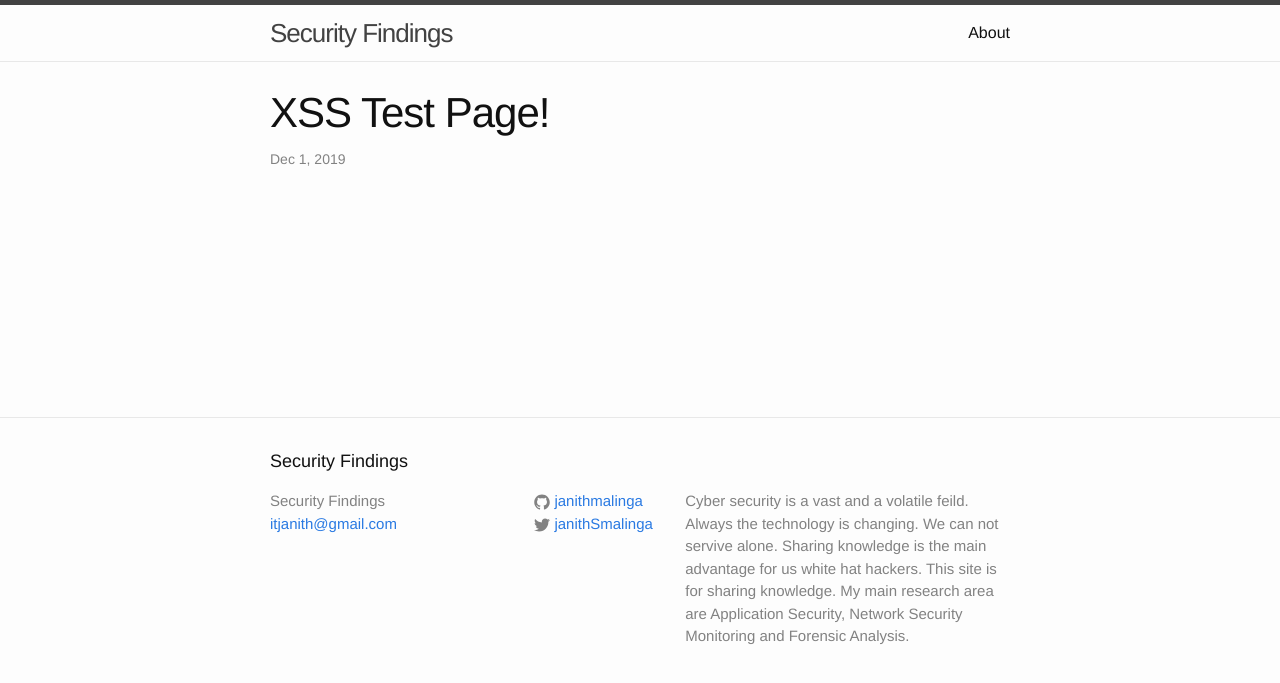
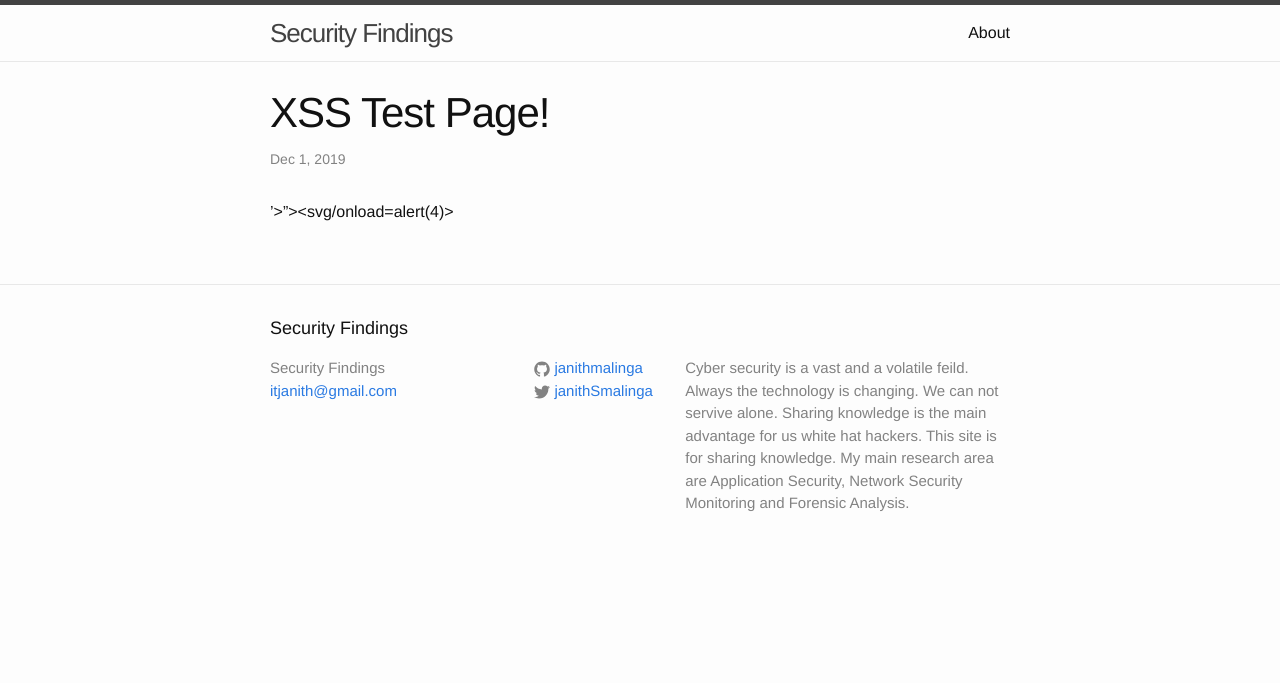
Before and after one commit to janithmalinga/janithmalinga.github.io, a Jekyll site: the page built from _posts/2019-12-01-XSS-Test-Page.md, in a window 1280 px wide. Shown: the top 683 px of the page. Built offline with Jekyll 4.4.1, drawn with Linux system fonts in a browser that asks for light colours.

Commit message:
Update 2019-12-01-XSS-Test-Page.md

```diff
--- a/_posts/2019-12-01-XSS-Test-Page.md
+++ b/_posts/2019-12-01-XSS-Test-Page.md
@@ -6,7 +6,4 @@
 ---
 
 
-<xml:namespace prefix="t"><svg><style>&lt;img/src=x onerror=alert(1)// </b>
-“><svg/onload=alert(2)>”@x.y
-<marquee onstart=alert(3)>
 '>"><svg/onload=alert(4)>
```
